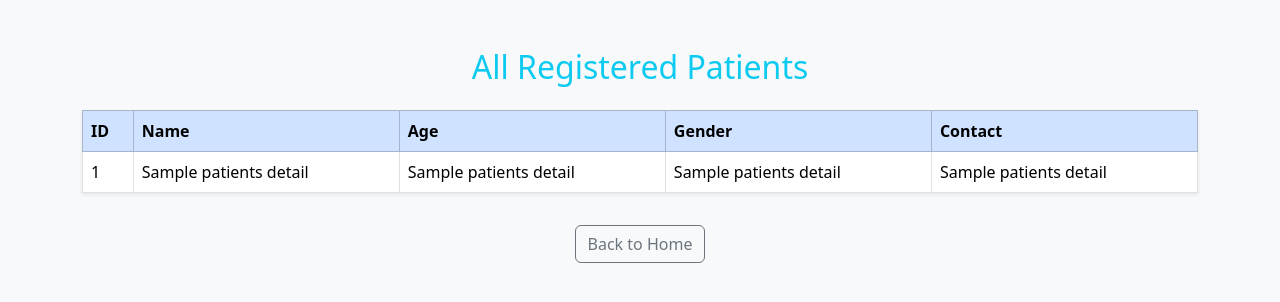
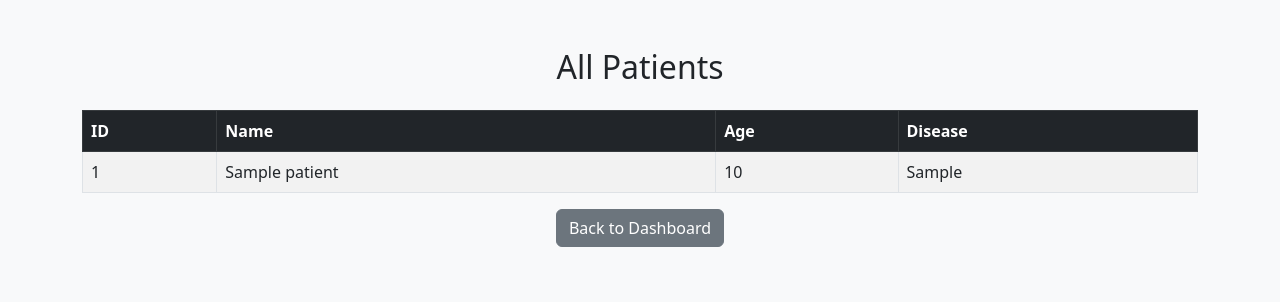
Before and after one commit to joseph-m-Benny/medical-camp-app, a Flask app: page /view in a window 1280 px wide. Shown: the top 302 px of the page. Run offline with Flask 3, Linux system fonts and the light colour scheme; tables that the repository leaves empty hold one stand-in row (values such as "Sample post"); a database or web service that is not in the repository returns one stand-in record (values such as "Sample title"); some libraries are stand-ins or nearby versions.

Commit message:
Initial commit - ready for Render deployment

```diff
--- a/app.py
+++ b/app.py
@@ -1,82 +1,114 @@
-import psycopg2
-from flask import Flask, render_template, request, redirect, url_for
+from flask import Flask, render_template, request, redirect, url_for, flash
+import sqlite3
 
 app = Flask(__name__)
+app.secret_key = "supersecretkey"
 
-# PostgreSQL connection
-conn = psycopg2.connect(
-    host="dpg-d3hhacffte5s73cuurfg-a.oregon-postgres.render.com",
-    database="medical_db_xt0e",
-    user="medical_db_xt0e_user",
-    password="PJu7N2oRdGMaTlhmiK4Ye4o9oMpXqdQa",
-    port="5432"
-)
-cursor = conn.cursor()
+# Database setup
+def init_db():
+    conn = sqlite3.connect("patients.db")
+    cursor = conn.cursor()
+    cursor.execute("""
+        CREATE TABLE IF NOT EXISTS patients (
+            id INTEGER PRIMARY KEY AUTOINCREMENT,
+            name TEXT NOT NULL,
+            age INTEGER NOT NULL,
+            disease TEXT NOT NULL
+        )
+    """)
+    conn.commit()
+    conn.close()
 
-# Create table if not exists
-cursor.execute("""
-CREATE TABLE IF NOT EXISTS patients (
-    id SERIAL PRIMARY KEY,
-    name VARCHAR(100),
-    age INT,
-    gender VARCHAR(10),
-    contact VARCHAR(20)
-)
-""")
-conn.commit()
+init_db()
 
-@app.route('/')
-def home():
-    return render_template('index.html')
+# Home / Dashboard
+@app.route("/")
+def index():
+    return render_template("index.html")
 
-@app.route('/add', methods=['GET', 'POST'])
+# Add patient
+@app.route("/add", methods=["GET", "POST"])
 def add_patient():
-    if request.method == 'POST':
-        name = request.form['name']
-        age = request.form['age']
-        gender = request.form['gender']
-        contact = request.form['contact']
+    if request.method == "POST":
+        name = request.form["name"]
+        age = request.form["age"]
+        disease = request.form["disease"]
 
-        cursor.execute("""
-            INSERT INTO patients_details (name, age, gender, contact)
-            VALUES (%s, %s, %s, %s)
-        """, (name, age, gender, contact))
+        conn = sqlite3.connect("patients.db")
+        cursor = conn.cursor()
+        cursor.execute("INSERT INTO patients (name, age, disease) VALUES (?, ?, ?)", (name, age, disease))
         conn.commit()
-        return redirect(url_for('view_patients'))
+        conn.close()
+        flash("Patient added successfully!", "success")
+        return redirect(url_for("index"))
+    return render_template("add.html")
 
-    return render_template('add.html')
+# Search patient
+@app.route("/search", methods=["GET", "POST"])
+def search_patient():
+    patient = None
+    if request.method == "POST":
+        patient_id = request.form["patient_id"]
+        conn = sqlite3.connect("patients.db")
+        cursor = conn.cursor()
+        cursor.execute("SELECT * FROM patients WHERE id=?", (patient_id,))
+        patient = cursor.fetchone()
+        conn.close()
+        if not patient:
+            flash("Patient not found!", "danger")
+    return render_template("search.html", patient=patient)
 
-@app.route('/view')
+# Update patient
+@app.route("/update", methods=["GET", "POST"])
+def update_patient():
+    if request.method == "POST":
+        patient_id = request.form["patient_id"]
+        name = request.form.get("name")
+        age = request.form.get("age")
+        disease = request.form.get("disease")
+
+        conn = sqlite3.connect("patients.db")
+        cursor = conn.cursor()
+        cursor.execute("SELECT * FROM patients WHERE id=?", (patient_id,))
+        patient = cursor.fetchone()
+        if patient:
+            if name: cursor.execute("UPDATE patients SET name=? WHERE id=?", (name, patient_id))
+            if age: cursor.execute("UPDATE patients SET age=? WHERE id=?", (age, patient_id))
+            if disease: cursor.execute("UPDATE patients SET disease=? WHERE id=?", (disease, patient_id))
+            conn.commit()
+            flash("Patient updated successfully!", "success")
+        else:
+            flash("Patient not found!", "danger")
+        conn.close()
+        return redirect(url_for("index"))
+    return render_template("update.html")
+
+# Delete patient
+@app.route("/delete", methods=["GET", "POST"])
+def delete_patient():
+    if request.method == "POST":
+        patient_id = request.form["patient_id"]
+        conn = sqlite3.connect("patients.db")
+        cursor = conn.cursor()
+        cursor.execute("DELETE FROM patients WHERE id=?", (patient_id,))
+        if cursor.rowcount == 0:
+            flash("Patient not found!", "danger")
+        else:
+            flash("Patient deleted successfully!", "success")
+        conn.commit()
+        conn.close()
+        return redirect(url_for("index"))
+    return render_template("delete.html")
+
+# View all patients
+@app.route("/view")
 def view_patients():
-    cursor.execute("SELECT * FROM patients_details ORDER BY id ASC")
+    conn = sqlite3.connect("patients.db")
+    cursor = conn.cursor()
+    cursor.execute("SELECT * FROM patients")
     patients = cursor.fetchall()
-    return render_template('view.html', patients=patients)
+    conn.close()
+    return render_template("view.html", patients=patients)
 
-@app.route('/update/<int:id>', methods=['GET', 'POST'])
-def update_patient(id):
-    if request.method == 'POST':
-        name = request.form['name']
-        age = request.form['age']
-        gender = request.form['gender']
-        contact = request.form['contact']
-
-        cursor.execute("""
-            UPDATE patients_details
-            SET name=%s, age=%s, gender=%s, contact=%s
-            WHERE id=%s
-        """, (name, age, gender, contact, id))
-        conn.commit()
-        return redirect(url_for('view_patients'))
-
-    cursor.execute("SELECT * FROM patients_details WHERE id=%s", (id,))
-    patient = cursor.fetchone()
-    return render_template('update.html', patient=patient)
-
-@app.route('/delete/<int:id>')
-def delete_patient(id):
-    cursor.execute("DELETE FROM patients_details WHERE id=%s", (id,))
-    conn.commit()
-    return redirect(url_for('view_patients'))
-
-if __name__ == '__main__':
+if __name__ == "__main__":
     app.run(debug=True)
--- a/requirements.txt
+++ b/requirements.txt
@@ -1,3 +1,3 @@
 Flask==3.1.2
-psycopg2-binary==2.9.9
 gunicorn==23.0.0
+psycopg2-binary==2.9.9  # only if using PostgreSQL
--- a/runtime.txt
+++ b/runtime.txt
@@ -1 +1 @@
-python-3.11.6
+python-3.10.12
--- a/templates/view.html
+++ b/templates/view.html
@@ -2,32 +2,35 @@
 <html lang="en">
 <head>
     <meta charset="UTF-8">
+    <meta name="viewport" content="width=device-width, initial-scale=1.0">
     <title>View Patients</title>
-  <link href="https://cdn.jsdelivr.net/npm/bootstrap@5.3.3/dist/css/bootstrap.min.css" rel="stylesheet">
+    <link href="https://cdn.jsdelivr.net/npm/bootstrap@5.3.0/dist/css/bootstrap.min.css" rel="stylesheet">
 </head>
 <body class="bg-light">
-  <div class="container mt-5">
-    <h2 class="text-center text-info mb-4">All Registered Patients</h2>
-    <table class="table table-bordered table-hover bg-white shadow-sm">
-      <thead class="table-primary">
+<div class="container py-5">
+    <h2 class="text-center mb-4">All Patients</h2>
+    <table class="table table-striped table-bordered table-hover">
+        <thead class="table-dark">
             <tr>
-          <th>ID</th><th>Name</th><th>Age</th><th>Gender</th><th>Contact</th>
+                <th>ID</th>
+                <th>Name</th>
+                <th>Age</th>
+                <th>Disease</th>
             </tr>
         </thead>
         <tbody>
-        {% for p in patients %}
+            {% for patient in patients %}
             <tr>
-          <td>{{ p[0] }}</td>
-          <td>{{ p[1] }}</td>
-          <td>{{ p[2] }}</td>
-          <td>{{ p[3] }}</td>
-          <td>{{ p[4] }}</td>
+                <td>{{ patient[0] }}</td>
+                <td>{{ patient[1] }}</td>
+                <td>{{ patient[2] }}</td>
+                <td>{{ patient[3] }}</td>
             </tr>
             {% endfor %}
         </tbody>
     </table>
-    <div class="text-center">
-      <a href="/" class="btn btn-outline-secondary mt-3">Back to Home</a>
+    <div class="text-center mt-3">
+        <a href="/" class="btn btn-secondary">Back to Dashboard</a>
     </div>
 </div>
 </body>
```
Also changed, not shown: templates/add.html (+15 -21 lines), templates/delete.html (+16 -13 lines), templates/index.html (+23 -11 lines), templates/search.html (+16 -13 lines), templates/update.html (+17 -14 lines), instance/patients.db (added), patients.db (added). Lines whose indentation alone changed are shown as unchanged.
